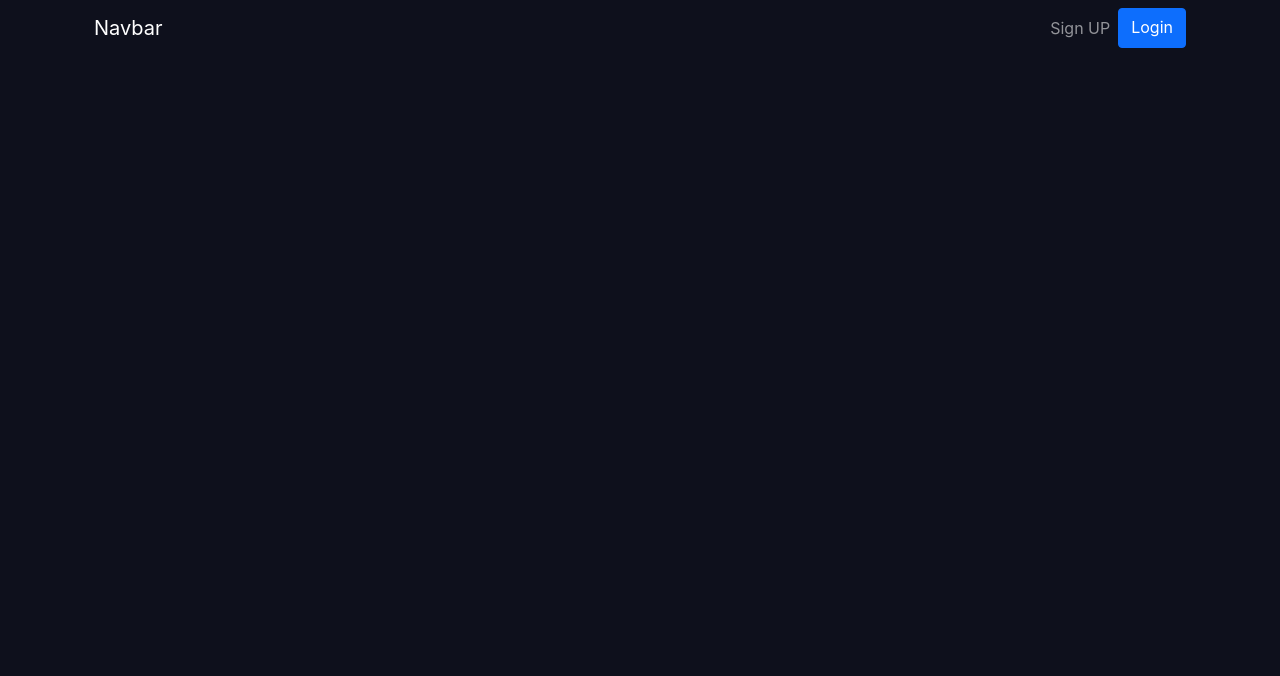
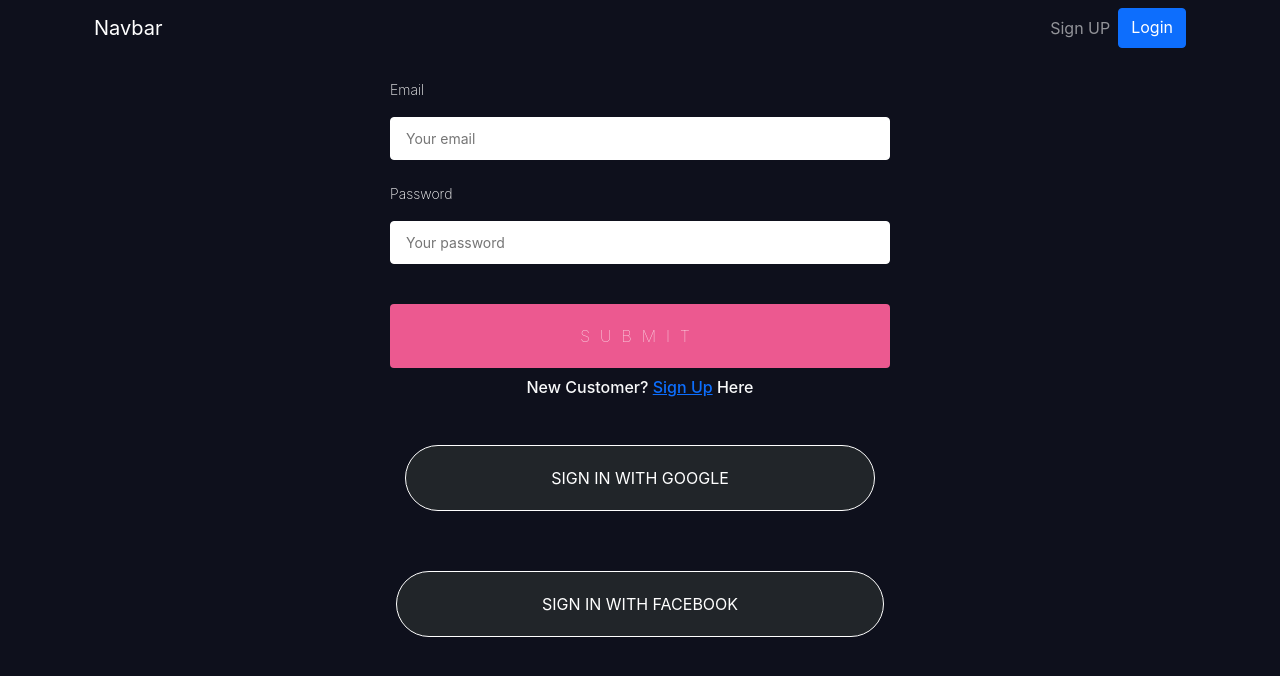
Before and after one commit to sahariar-safin/hot-onion, a React (Create React App) app: page /login in a window 1280 px wide. Shown: the top 676 px of the page. Built offline with nearby package versions, Linux system fonts and the light colour scheme.

Commit message:
Log in component done

```diff
--- a/src/components/Login/Login.js
+++ b/src/components/Login/Login.js
@@ -1,10 +1,51 @@
 import React from 'react';
+import { useForm } from "react-hook-form";
+import { Link } from 'react-router-dom';
 
 const Login = () => {
+    const {
+        register,
+        getValues,
+        formState: { errors },
+        handleSubmit
+    } = useForm({
+        mode: "onChange"
+    });
+    const onSubmit = (data) => {
+        console.log(data);
+    };
     return (
-        <div>
+        <form onSubmit={handleSubmit(onSubmit)}>
+            <label htmlFor="email">Email</label>
+            <input
+                placeholder="Your email"
+                type="text"
+                {...register("email", {
+                    required: "this is required",
+                    pattern: {
+                        value: /^[a-zA-Z0-9.!#$%&’*+/=?^_`{|}~-]+@[a-zA-Z0-9-]+(?:\.[a-zA-Z0-9-]+)*$/,
+                        message: "Invalid email address"
+                    }
+                })}
+            />
+            {errors.email && <p>{errors.email.message}</p>}
 
-        </div>
+            <label htmlFor="password">Password</label>
+            <input
+                placeholder="Your password"
+                type="password"
+                {...register("password", {
+                    required: "This is required"
+                })}
+            />
+            {errors.password && <p>{errors.password.message}</p>}
+            <input type="submit" />
+            <h6 className="text-center text-light">New Customer? <Link to="/signup">Sign Up</Link> Here</h6>
+            <div className="text-center">
+                <button className="btn btn-dark signIn-btn">Sign In With Google</button>
+                <button className="btn btn-dark signIn-btn">Sign In With Facebook</button>
+            </div>
+        </form>
     );
 };
 
--- a/src/components/SignUp/SignUp.js
+++ b/src/components/SignUp/SignUp.js
@@ -1,6 +1,7 @@
 import React from "react";
 import ReactDOM from "react-dom";
 import { useForm } from "react-hook-form";
+import { Link } from "react-router-dom";
 
 import "./SignUp.css";
 
@@ -72,6 +73,7 @@ function SignUp() {
                 </p>
             )}
             <input type="submit" />
+            <h6 className="text-center text-light">Already Customer? <Link to="/login">Log In</Link> Here</h6>
             <div className="text-center">
                 <button className="btn btn-dark signIn-btn">Sign In With Google</button>
                 <button className="btn btn-dark signIn-btn">Sign In With Facebook</button>
```
